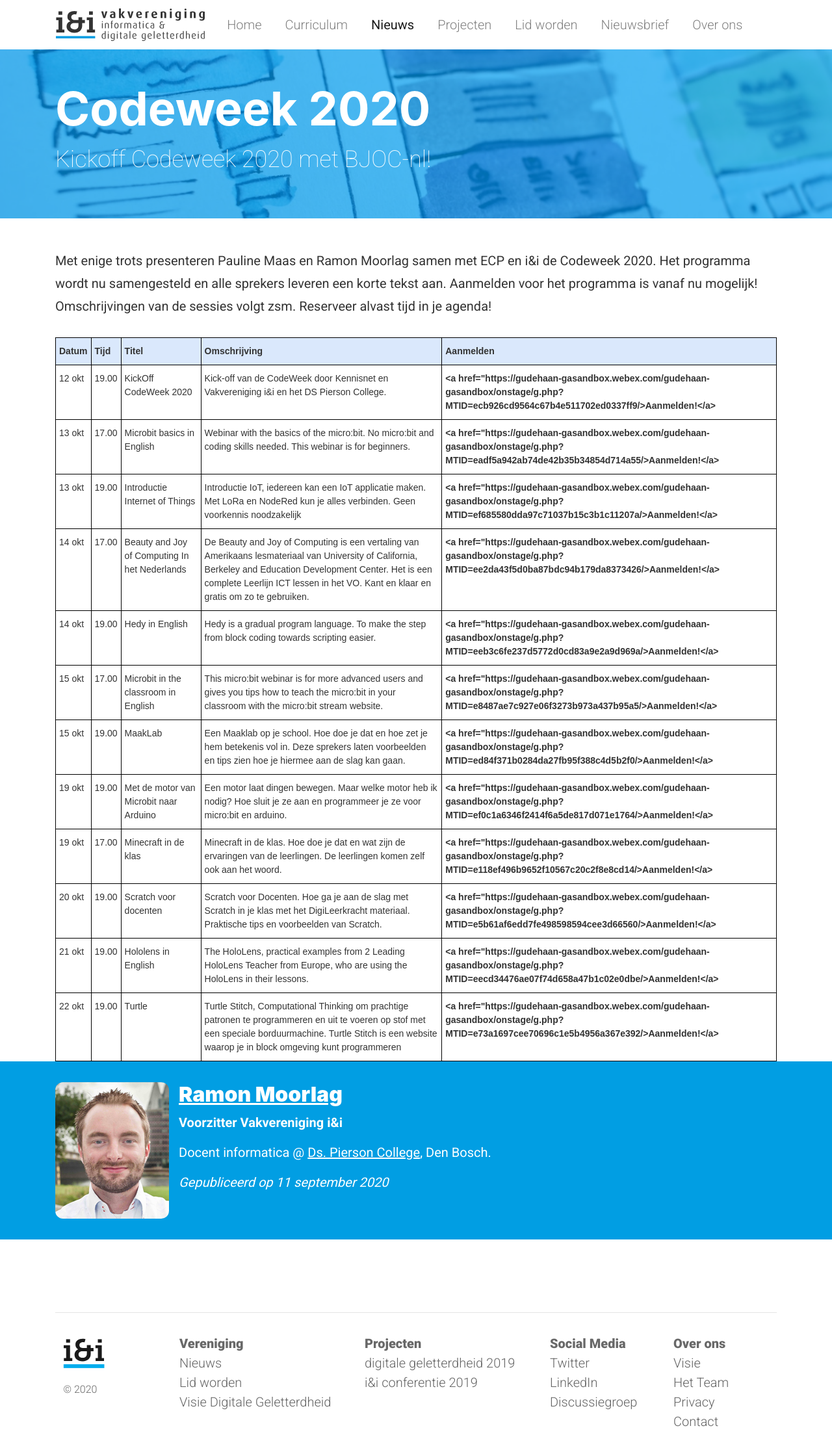
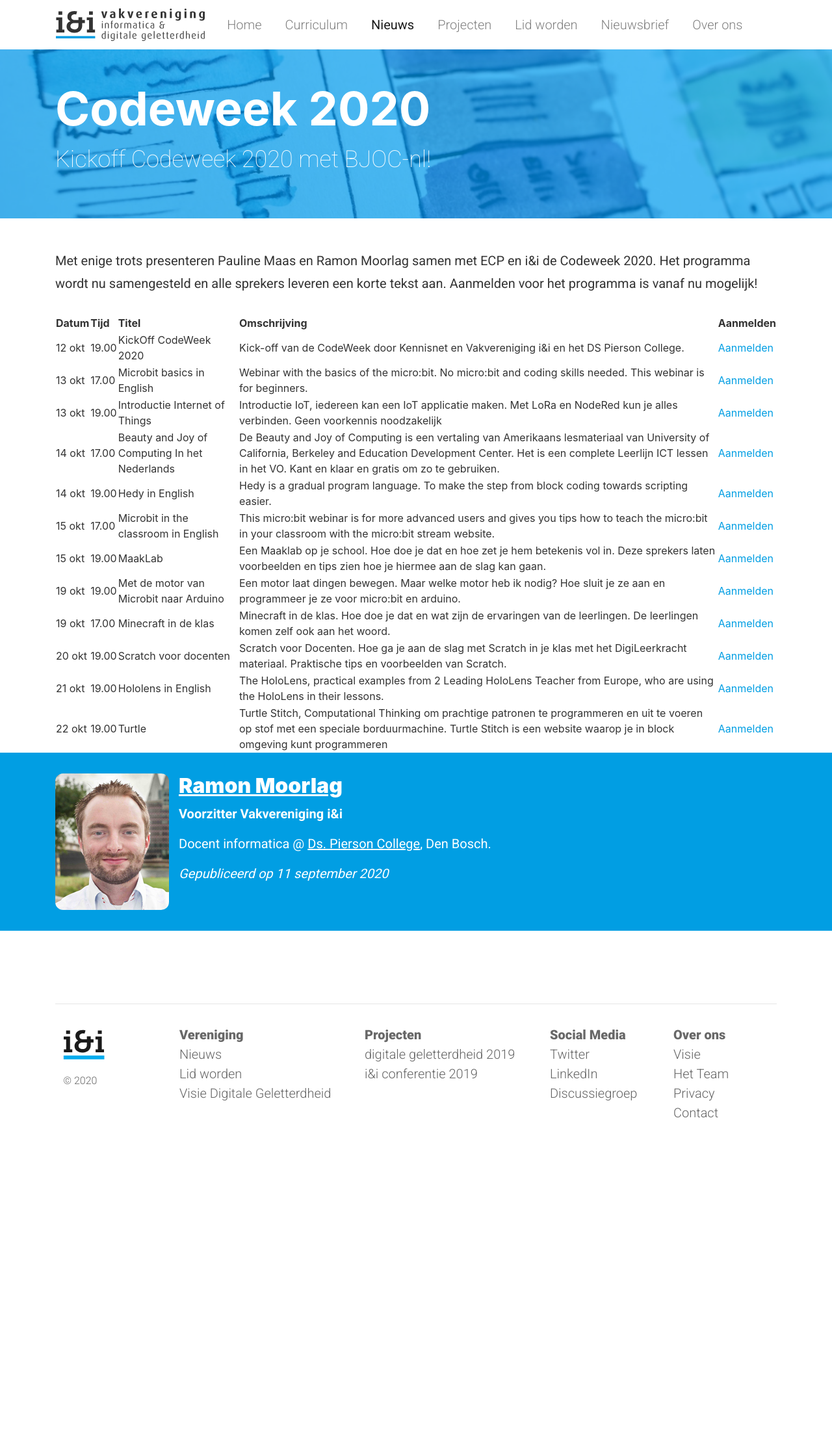
Before and after one commit to ieni/website, a Jekyll site: the page built from _posts/2020-09-11-code-week.md, in a window 1280 px wide. Shown: the whole page at 65% size. Built offline with Jekyll 4.4.1, drawn with Linux system fonts in a browser that asks for light colours; after the commit the page ends 1759 px from its top, so only the background shows below that.

Commit message:
Update 2020-09-11-code-week.md

```diff
--- a/_posts/2020-09-11-code-week.md
+++ b/_posts/2020-09-11-code-week.md
@@ -7,112 +7,18 @@
 ---
 Met enige trots presenteren Pauline Maas en Ramon Moorlag samen met ECP en i&i de Codeweek 2020.
 Het programma wordt nu samengesteld en alle sprekers leveren een korte tekst aan. Aanmelden voor het programma is vanaf nu mogelijk!
-Omschrijvingen van de sessies volgt zsm. Reserveer alvast tijd in je agenda!
 
-<style type="text/css">
-.tg  {border-collapse:collapse;border-spacing:0;}
-.tg td{border-color:black;border-style:solid;border-width:1px;font-family:Arial, sans-serif;font-size:14px;
-  overflow:hidden;padding:10px 5px;word-break:normal;}
-.tg th{border-color:black;border-style:solid;border-width:1px;font-family:Arial, sans-serif;font-size:14px;
-  font-weight:normal;overflow:hidden;padding:10px 5px;word-break:normal;}
-.tg .tg-8gx3{background-color:#dae8fc;border-color:#000000;font-weight:bold;text-align:left;vertical-align:top}
-.tg .tg-tgze{background-color:#ffffff;border-color:#000000;font-weight:bold;text-align:left;vertical-align:top}
-.tg .tg-iks7{background-color:#ffffff;border-color:#000000;text-align:left;vertical-align:top}
-</style>
-<table class="tg">
-<thead>
-  <tr>
-    <th class="tg-8gx3">Datum</th>
-    <th class="tg-8gx3">Tijd</th>
-    <th class="tg-8gx3">Titel</th>
-    <th class="tg-8gx3">Omschrijving</th>
-    <th class="tg-8gx3">Aanmelden</th>
-  </tr>
-</thead>
-<tbody>
-  <tr>
-    <td class="tg-iks7">12 okt</td>
-    <td class="tg-iks7">19.00</td>
-    <td class="tg-iks7">KickOff CodeWeek 2020</td>
-    <td class="tg-iks7">Kick-off van de CodeWeek door Kennisnet en Vakvereniging i&amp;i en het DS Pierson College.</td>
-    <td class="tg-tgze">&lt;a href="https://gudehaan-gasandbox.webex.com/gudehaan-gasandbox/onstage/g.php?MTID=ecb926cd9564c67b4e511702ed0337ff9/&gt;Aanmelden!&lt;/a&gt;</td>
-  </tr>
-  <tr>
-    <td class="tg-iks7">13 okt</td>
-    <td class="tg-iks7">17.00</td>
-    <td class="tg-iks7">Microbit basics in English</td>
-    <td class="tg-iks7">Webinar with the basics of the micro:bit. No micro:bit and coding skills needed. This webinar is for beginners.</td>
-    <td class="tg-tgze">&lt;a href="https://gudehaan-gasandbox.webex.com/gudehaan-gasandbox/onstage/g.php?MTID=eadf5a942ab74de42b35b34854d714a55/&gt;Aanmelden!&lt;/a&gt;</td>
-  </tr>
-  <tr>
-    <td class="tg-iks7">13 okt</td>
-    <td class="tg-iks7">19.00</td>
-    <td class="tg-iks7">Introductie Internet of Things</td>
-    <td class="tg-iks7">Introductie IoT, iedereen kan een IoT applicatie maken. Met LoRa en NodeRed kun je alles verbinden. Geen voorkennis noodzakelijk</td>
-    <td class="tg-tgze">&lt;a href="https://gudehaan-gasandbox.webex.com/gudehaan-gasandbox/onstage/g.php?MTID=ef685580dda97c71037b15c3b1c11207a/&gt;Aanmelden!&lt;/a&gt;</td>
-  </tr>
-  <tr>
-    <td class="tg-iks7">14 okt</td>
-    <td class="tg-iks7">17.00</td>
-    <td class="tg-iks7">Beauty and Joy of Computing In het Nederlands</td>
-    <td class="tg-iks7">De Beauty and Joy of Computing is een vertaling van Amerikaans lesmateriaal van University of California, Berkeley and Education Development Center. Het is een complete Leerlijn ICT lessen in het VO. Kant en klaar en gratis om zo te gebruiken.</td>
-    <td class="tg-tgze">&lt;a href="https://gudehaan-gasandbox.webex.com/gudehaan-gasandbox/onstage/g.php?MTID=ee2da43f5d0ba87bdc94b179da8373426/&gt;Aanmelden!&lt;/a&gt;</td>
-  </tr>
-  <tr>
-    <td class="tg-iks7">14 okt</td>
-    <td class="tg-iks7">19.00</td>
-    <td class="tg-iks7">Hedy in English</td>
-    <td class="tg-iks7">Hedy is a gradual program language. To make the step from block coding towards scripting easier.</td>
-    <td class="tg-tgze">&lt;a href="https://gudehaan-gasandbox.webex.com/gudehaan-gasandbox/onstage/g.php?MTID=eeb3c6fe237d5772d0cd83a9e2a9d969a/&gt;Aanmelden!&lt;/a&gt;</td>
-  </tr>
-  <tr>
-    <td class="tg-iks7">15 okt</td>
-    <td class="tg-iks7">17.00</td>
-    <td class="tg-iks7">Microbit in the classroom in English</td>
-    <td class="tg-iks7">This micro:bit webinar is for more advanced users and gives you tips how to teach the micro:bit in your classroom with the micro:bit stream website.</td>
-    <td class="tg-tgze">&lt;a href="https://gudehaan-gasandbox.webex.com/gudehaan-gasandbox/onstage/g.php?MTID=e8487ae7c927e06f3273b973a437b95a5/&gt;Aanmelden!&lt;/a&gt;</td>
-  </tr>
-  <tr>
-    <td class="tg-iks7">15 okt</td>
-    <td class="tg-iks7">19.00</td>
-    <td class="tg-iks7">MaakLab</td>
-    <td class="tg-iks7">Een Maaklab op je school. Hoe doe je dat en hoe zet je hem betekenis vol in. Deze sprekers laten voorbeelden en tips zien hoe je hiermee aan de slag kan gaan.</td>
-    <td class="tg-tgze">&lt;a href="https://gudehaan-gasandbox.webex.com/gudehaan-gasandbox/onstage/g.php?MTID=ed84f371b0284da27fb95f388c4d5b2f0/&gt;Aanmelden!&lt;/a&gt;</td>
-  </tr>
-  <tr>
-    <td class="tg-iks7">19 okt</td>
-    <td class="tg-iks7">19.00</td>
-    <td class="tg-iks7">Met de motor van Microbit naar Arduino</td>
-    <td class="tg-iks7">Een motor laat dingen bewegen. Maar welke motor heb ik nodig? Hoe sluit je ze aan en programmeer je ze voor micro:bit en arduino.</td>
-    <td class="tg-tgze">&lt;a href="https://gudehaan-gasandbox.webex.com/gudehaan-gasandbox/onstage/g.php?MTID=ef0c1a6346f2414f6a5de817d071e1764/&gt;Aanmelden!&lt;/a&gt;</td>
-  </tr>
-  <tr>
-    <td class="tg-iks7">19 okt</td>
-    <td class="tg-iks7">17.00</td>
-    <td class="tg-iks7">Minecraft in de klas</td>
-    <td class="tg-iks7">Minecraft in de klas. Hoe doe je dat en wat zijn de ervaringen van de leerlingen. De leerlingen komen zelf ook aan het woord.</td>
-    <td class="tg-tgze">&lt;a href="https://gudehaan-gasandbox.webex.com/gudehaan-gasandbox/onstage/g.php?MTID=e118ef496b9652f10567c20c2f8e8cd14/&gt;Aanmelden!&lt;/a&gt;</td>
-  </tr>
-  <tr>
-    <td class="tg-iks7">20 okt</td>
-    <td class="tg-iks7">19.00</td>
-    <td class="tg-iks7">Scratch voor docenten</td>
-    <td class="tg-iks7">Scratch voor Docenten. Hoe ga je aan de slag met Scratch in je klas met het DigiLeerkracht materiaal. Praktische tips en voorbeelden van Scratch.</td>
-    <td class="tg-tgze">&lt;a href="https://gudehaan-gasandbox.webex.com/gudehaan-gasandbox/onstage/g.php?MTID=e5b61af6edd7fe498598594cee3d66560/&gt;Aanmelden!&lt;/a&gt;</td>
-  </tr>
-  <tr>
-    <td class="tg-iks7">21 okt</td>
-    <td class="tg-iks7">19.00</td>
-    <td class="tg-iks7">Hololens in English</td>
-    <td class="tg-iks7">The HoloLens, practical examples from 2 Leading HoloLens Teacher from Europe, who are using the HoloLens in their lessons.</td>
-    <td class="tg-tgze">&lt;a href="https://gudehaan-gasandbox.webex.com/gudehaan-gasandbox/onstage/g.php?MTID=eecd34476ae07f74d658a47b1c02e0dbe/&gt;Aanmelden!&lt;/a&gt;</td>
-  </tr>
-  <tr>
-    <td class="tg-iks7">22 okt</td>
-    <td class="tg-iks7">19.00</td>
-    <td class="tg-iks7">Turtle</td>
-    <td class="tg-iks7">Turtle Stitch, Computational Thinking om prachtige patronen te programmeren en uit te voeren op stof met een speciale borduurmachine. Turtle Stitch is een website waarop je in block omgeving kunt programmeren</td>
-    <td class="tg-tgze">&lt;a href="https://gudehaan-gasandbox.webex.com/gudehaan-gasandbox/onstage/g.php?MTID=e73a1697cee70696c1e5b4956a367e392/&gt;Aanmelden!&lt;/a&gt;</td>
-  </tr>
-</tbody>
-</table>
+| Datum 	| Tijd 	| Titel 	| Omschrijving 	| Aanmelden 	|
+|-	|-	|-	|-	|-	|
+| 12 okt 	| 19.00 	| KickOff CodeWeek 2020 	| Kick-off van de CodeWeek door Kennisnet en Vakvereniging i&i en het DS Pierson College. 	| [Aanmelden](https://gudehaan-gasandbox.webex.com/gudehaan-gasandbox/onstage/g.php?MTID=ecb926cd9564c67b4e511702ed0337ff9) 	|
+| 13 okt 	| 17.00 	| Microbit basics in English 	| Webinar with the basics of the micro:bit. No micro:bit and coding skills needed. This webinar is for beginners. 	| [Aanmelden](https://gudehaan-gasandbox.webex.com/gudehaan-gasandbox/onstage/g.php?MTID=eadf5a942ab74de42b35b34854d714a55) 	|
+| 13 okt 	| 19.00 	| Introductie Internet of Things 	| Introductie IoT, iedereen kan een IoT applicatie maken. Met LoRa en NodeRed kun je alles verbinden. Geen voorkennis noodzakelijk 	| [Aanmelden](https://gudehaan-gasandbox.webex.com/gudehaan-gasandbox/onstage/g.php?MTID=ef685580dda97c71037b15c3b1c11207a) 	|
+| 14 okt 	| 17.00 	| Beauty and Joy of Computing In het Nederlands 	| De Beauty and Joy of Computing is een vertaling van Amerikaans lesmateriaal van University of California, Berkeley and Education Development Center. Het is een complete Leerlijn ICT lessen in het VO. Kant en klaar en gratis om zo te gebruiken. 	| [Aanmelden](https://gudehaan-gasandbox.webex.com/gudehaan-gasandbox/onstage/g.php?MTID=ee2da43f5d0ba87bdc94b179da8373426) 	|
+| 14 okt 	| 19.00 	| Hedy in English 	| Hedy is a gradual program language. To make the step from block coding towards scripting easier. 	| [Aanmelden](https://gudehaan-gasandbox.webex.com/gudehaan-gasandbox/onstage/g.php?MTID=eeb3c6fe237d5772d0cd83a9e2a9d969a) 	|
+| 15 okt 	| 17.00 	| Microbit in the classroom in English 	| This micro:bit webinar is for more advanced users and gives you tips how to teach the micro:bit in your classroom with the micro:bit stream website. 	| [Aanmelden](https://gudehaan-gasandbox.webex.com/gudehaan-gasandbox/onstage/g.php?MTID=e8487ae7c927e06f3273b973a437b95a5) 	|
+| 15 okt 	| 19.00 	| MaakLab 	| Een Maaklab op je school. Hoe doe je dat en hoe zet je hem betekenis vol in. Deze sprekers laten voorbeelden en tips zien hoe je hiermee aan de slag kan gaan. 	| [Aanmelden](https://gudehaan-gasandbox.webex.com/gudehaan-gasandbox/onstage/g.php?MTID=ed84f371b0284da27fb95f388c4d5b2f0) 	|
+| 19 okt 	| 19.00 	| Met de motor van Microbit naar Arduino 	| Een motor laat dingen bewegen. Maar welke motor heb ik nodig? Hoe sluit je ze aan en programmeer je ze voor micro:bit en arduino. 	| [Aanmelden](https://gudehaan-gasandbox.webex.com/gudehaan-gasandbox/onstage/g.php?MTID=ef0c1a6346f2414f6a5de817d071e1764) 	|
+| 19 okt 	| 17.00 	| Minecraft in de klas 	| Minecraft in de klas. Hoe doe je dat en wat zijn de ervaringen van de leerlingen. De leerlingen komen zelf ook aan het woord. 	| [Aanmelden](https://gudehaan-gasandbox.webex.com/gudehaan-gasandbox/onstage/g.php?MTID=e118ef496b9652f10567c20c2f8e8cd14) 	|
+| 20 okt 	| 19.00 	| Scratch voor docenten 	| Scratch voor Docenten. Hoe ga je aan de slag met Scratch in je klas met het DigiLeerkracht materiaal. Praktische tips en voorbeelden van Scratch. 	| [Aanmelden](https://gudehaan-gasandbox.webex.com/gudehaan-gasandbox/onstage/g.php?MTID=e5b61af6edd7fe498598594cee3d66560) 	|
+| 21 okt 	| 19.00 	| Hololens in English 	| The HoloLens, practical examples from 2 Leading HoloLens Teacher from Europe, who are using the HoloLens in their lessons. 	| [Aanmelden](https://gudehaan-gasandbox.webex.com/gudehaan-gasandbox/onstage/g.php?MTID=eecd34476ae07f74d658a47b1c02e0dbe) 	|
+| 22 okt 	| 19.00 	| Turtle 	| Turtle Stitch, Computational Thinking om prachtige patronen te programmeren en uit te voeren op stof met een speciale borduurmachine. Turtle Stitch is een website waarop je in block omgeving kunt programmeren 	| [Aanmelden](https://gudehaan-gasandbox.webex.com/gudehaan-gasandbox/onstage/g.php?MTID=e73a1697cee70696c1e5b4956a367e392) 	|
```
